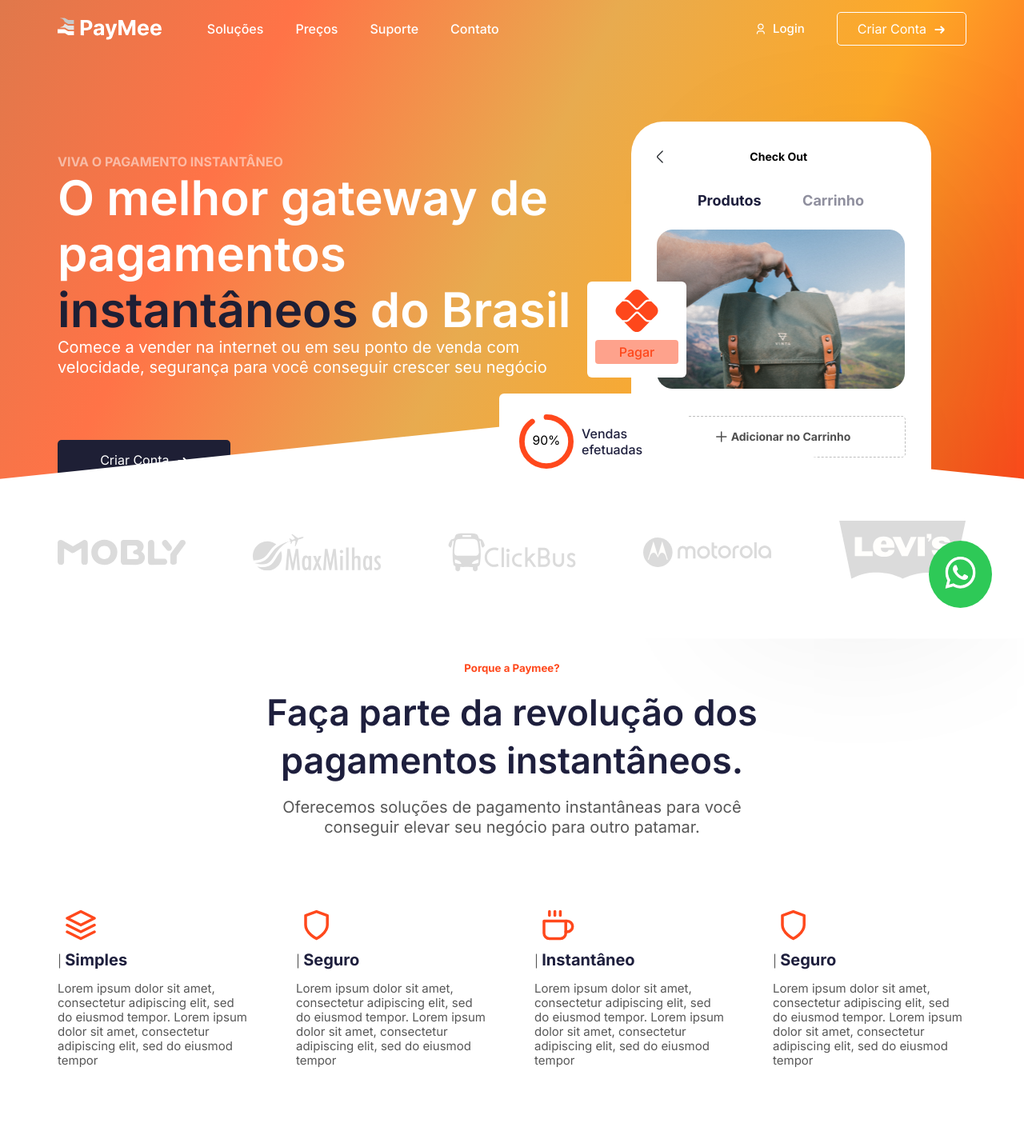
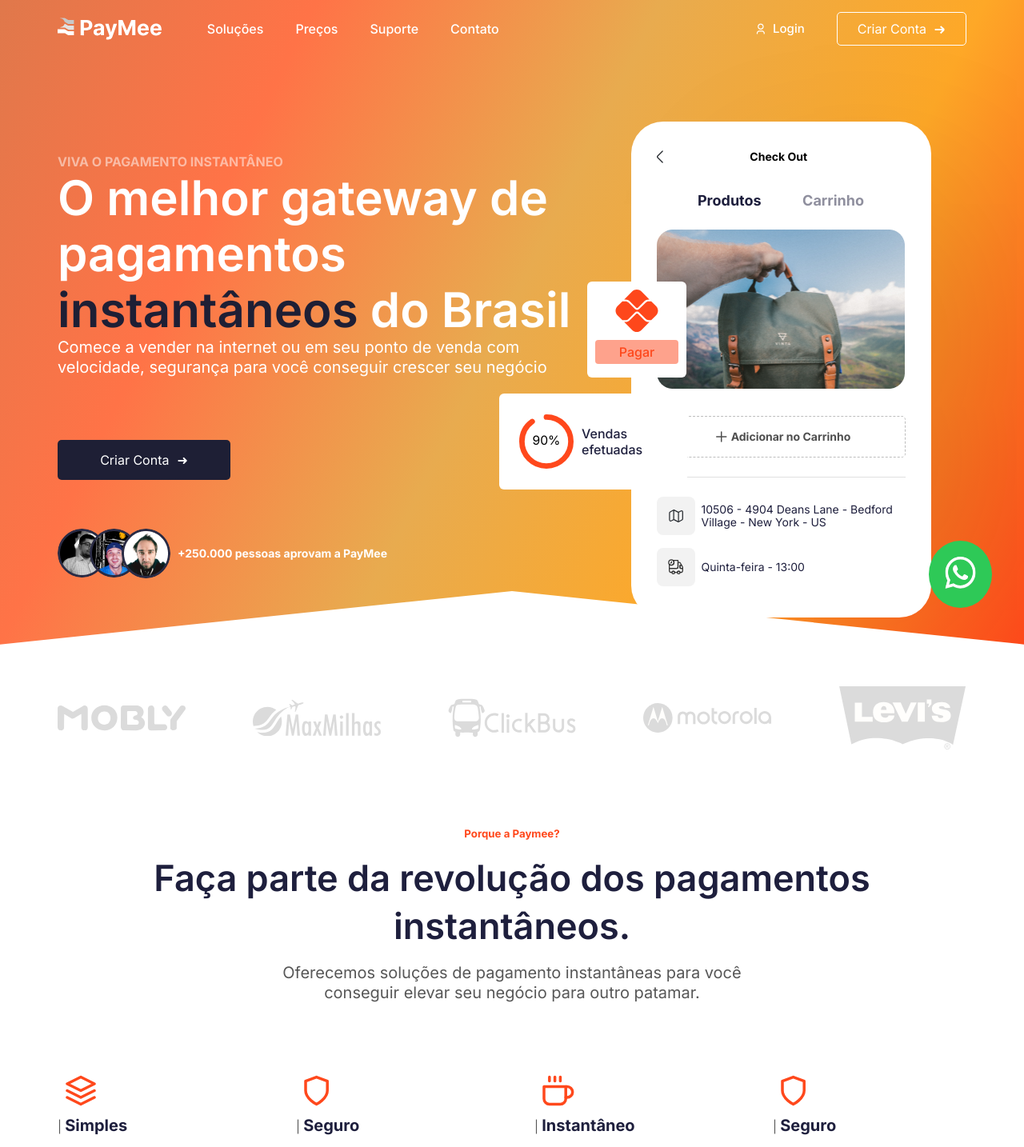
Before and after one commit to feehsantanajs/paymee, a React (Vite) app: page / in a window 1280 px wide. Shown: the top 1434 px of the page at 80% size. Built offline with nearby package versions, Linux system fonts and the light colour scheme.

Commit message:
updated menu burger

```diff
--- a/src/components/BurgerMenu/index.tsx
+++ b/src/components/BurgerMenu/index.tsx
@@ -9,7 +9,7 @@ export function BurgerMenu(){
 
     <div className='header-menu-burger'>
 
-         <Menu className={ "my-menu" } width={ '84%' } customBurgerIcon={ <GiHamburgerMenu color='white'/>}>
+         <Menu className={ "my-menu" } width={ '94%' } customBurgerIcon={ <GiHamburgerMenu color='white'/>}>
 
           <a id="home" className="menu-item" href="/">Home</a>
           <a id="support" className="menu-item" href="/support">Suporte</a>
--- a/src/components/BurgerMenu/styles.scss
+++ b/src/components/BurgerMenu/styles.scss
@@ -20,18 +20,14 @@
   .bm-burger-bars {
     border:1px solid var(--blue-500);
   }
-  .bm-burger-bars-hover {
-    background: #a90000;
-  }
+
 
   .bm-cross-button {
     width:2rem;
     height:2rem;
     margin-left: auto;
   }
-  .bm-overlay {
 
-  }
   .bm-cross {
     background: #bdc3c7;
   }
@@ -41,9 +37,11 @@
     padding:2rem;
 
     font-size: 3rem;
-    font-weight: 2.2rem;
+    font-weight:600;
 
     text-decoration: none;
+    color:var(--blue-500);
+
   }
 
 
--- a/src/components/PaymentBlock/styles.scss
+++ b/src/components/PaymentBlock/styles.scss
@@ -5,7 +5,9 @@
   border-radius: 6px;
   max-width:40rem;
   width:100%;
-
+  @media (max-width:425px){
+    max-width: 100%;
+  }
   padding:2.5rem 2.5rem;
 
   h1{
--- a/src/pages/Home/styles.scss
+++ b/src/pages/Home/styles.scss
@@ -16,6 +16,11 @@
         background: linear-gradient(116.22deg, #E0784B 0%, #FF7347 22.47%, #E8AB4F 46.94%, #FEA827 69.91%, #FE471B 95.88%);
         background-size: cover;
         width:100%;
+        height: 97.9rem;
+        @media (max-width:425px){
+          height: 100%;
+          padding-bottom:6rem;
+        }
 
       }
       .content-base{
@@ -147,6 +152,11 @@
 
       }
 
+      @media (max-width:425px){
+        top: 0rem;
+
+      }
+
       .container-sup {
         @media (max-width:425px){
           height :auto;
@@ -200,7 +210,8 @@
 
           .description-about {
 
-            width: 66.9rem;
+
+            width:100%;
             display: flex;
             flex-direction: column;
             gap: 1.6rem;
@@ -608,7 +619,10 @@
 
             @media (max-width:425px){
               margin-top:110rem;
-
+              .content-type-payment{
+                flex-direction: column;
+                gap:2rem;
+              }
             }
             .content-type-payment{
               display:flex;
```
